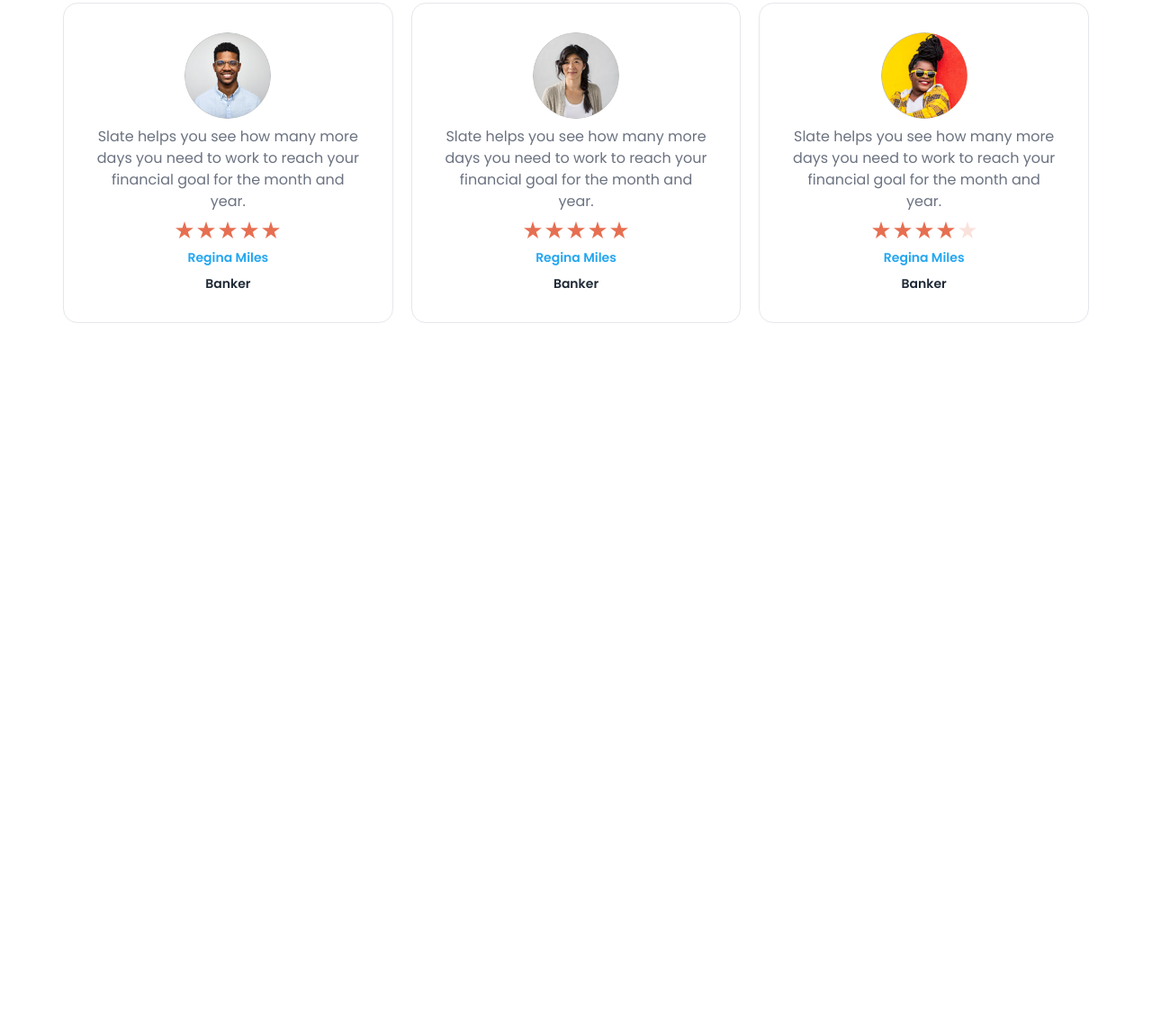
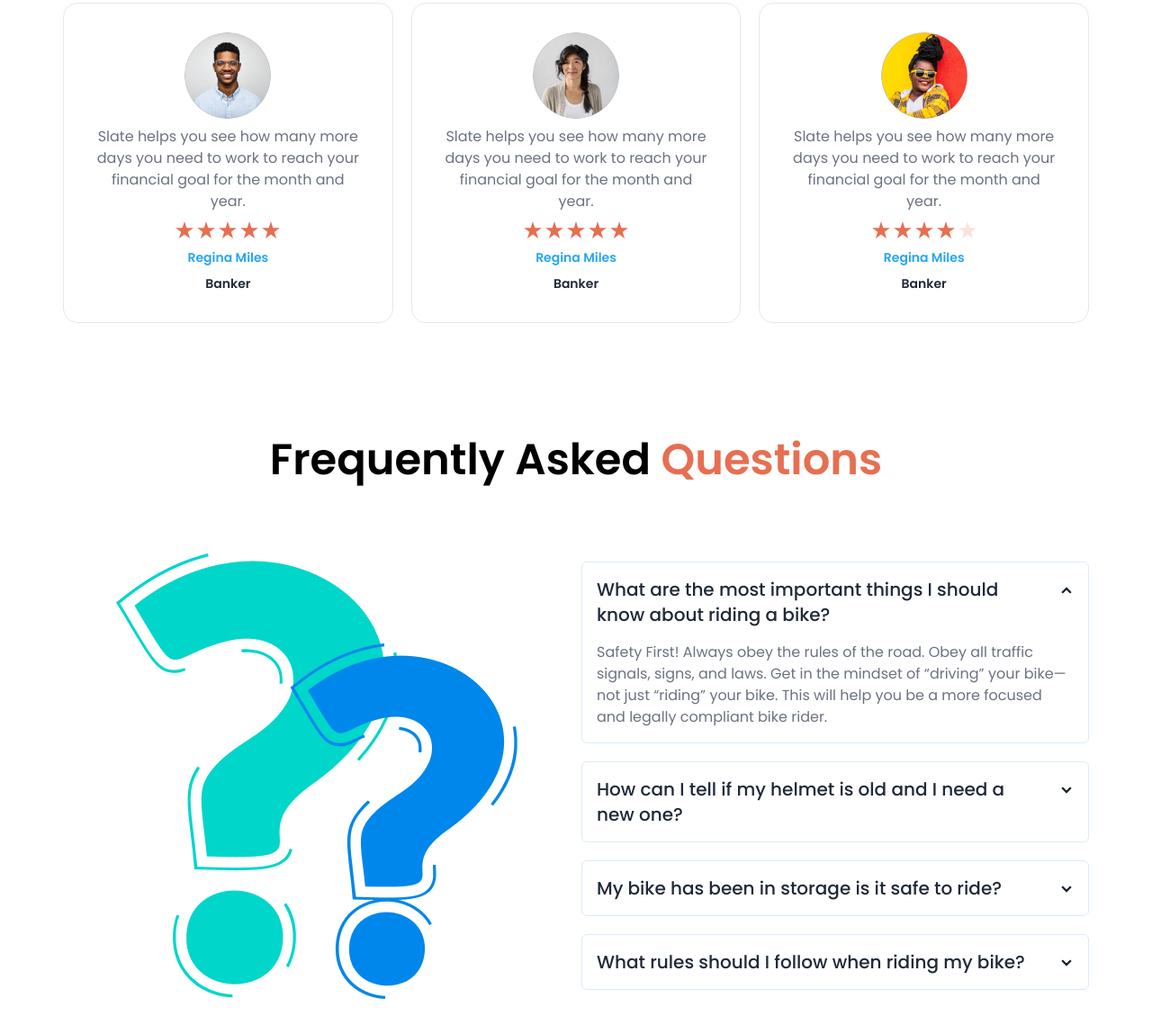
Before and after one commit to sanjitgh/biker-zone, a plain HTML site: page index.html in a window 1280 px wide. Shown: the part 2073-3222 px from the top of the page at 90% size. Before the commit the page ends 2496 px from the top, so only its background shows below. Drawn offline with nearby package versions, Linux system fonts and the light colour scheme.

Commit message:
frequently section done

```diff
--- a/index.html
+++ b/index.html
@@ -594,6 +594,58 @@
           </div>
         </div>
       </section>
-    </main>
+
+      <!-- Frequently section -->
+       <section class="py-16">
+        <!-- section header -->
+        <div class="text-center">
+            <h1 class="xl:text-5xl text-3xl text-black mb-4 font-semibold">
+                Frequently Asked  <span class="text-orange">Questions</span>
+            </h1>
+          </div>
+
+          <!-- item container -->
+           <div class="grid xl:grid-cols-2 gap-10 xl:gap-3 place-items-center mt-20">
+            <!-- left item -->
+             <div>
+                <img class="w-full" src="images/others/faq.png" alt="">
+             </div>
+             <!-- right item -->
+              <div class="space-y-5">
+
+                <div class="collapse collapse-arrow bg-transparent border border-blue-100 rounded-md">
+                    <input type="radio" name="my-accordion-2" checked="checked" />
+                    <div class="collapse-title text-xl font-medium">What are the most important things I should know about riding a bike?</div>
+                    <div class="collapse-content">
+                      <p class="text-gray-500">Safety First! Always obey the rules of the road. Obey all traffic signals, signs, and laws. Get in the mindset of “driving” your bike—not just “riding” your bike. This will help you be a more focused and legally compliant bike rider. </p>
+                    </div>
+                </div>
+
+                <div class="collapse collapse-arrow bg-transparent border border-blue-100 rounded-md">
+                    <input type="radio" name="my-accordion-2"/>
+                    <div class="collapse-title text-xl font-medium">How can I tell if my helmet is old and I need a new one?</div>
+                    <div class="collapse-content">
+                      <p class="text-gray-500">Safety First! Always obey the rules of the road. Obey all traffic signals, signs, and laws. Get in the mindset of “driving” your bike—not just “riding” your bike. This will help you be a more focused and legally compliant bike rider. </p>
+                    </div>
+                </div>
+
+                <div class="collapse collapse-arrow bg-transparent border border-blue-100 rounded-md">
+                    <input type="radio" name="my-accordion-2"/>
+                    <div class="collapse-title text-xl font-medium">My bike has been in storage is it safe to ride?</div>
+                    <div class="collapse-content">
+                      <p class="text-gray-500">Safety First! Always obey the rules of the road. Obey all traffic signals, signs, and laws. Get in the mindset of “driving” your bike—not just “riding” your bike. This will help you be a more focused and legally compliant bike rider. </p>
+                    </div>
+                </div>
+
+                <div class="collapse collapse-arrow bg-transparent border border-blue-100 rounded-md">
+                    <input type="radio" name="my-accordion-2"/>
+                    <div class="collapse-title text-xl font-medium">What rules should I follow when riding my bike?</div>
+                    <div class="collapse-content">
+                      <p class="text-gray-500">Safety First! Always obey the rules of the road. Obey all traffic signals, signs, and laws. Get in the mindset of “driving” your bike—not just “riding” your bike. This will help you be a more focused and legally compliant bike rider. </p>
+                    </div>
+                </div>
+              </div>
+           </div>
+       </section>
   </body>
 </html>
```
